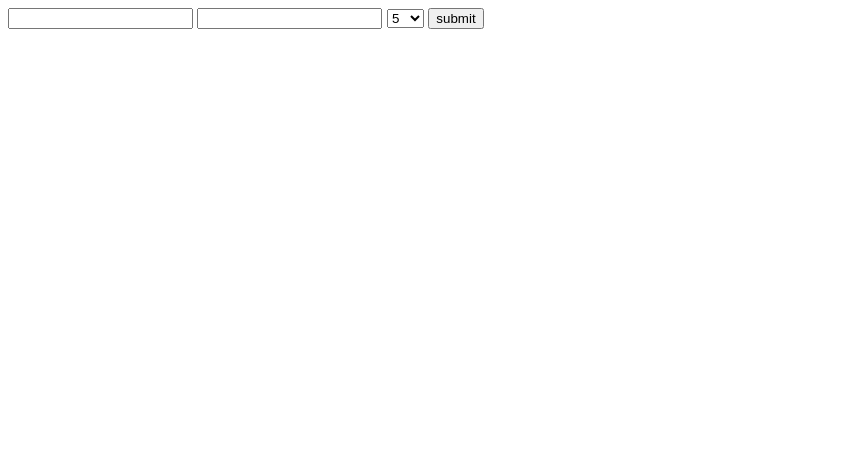
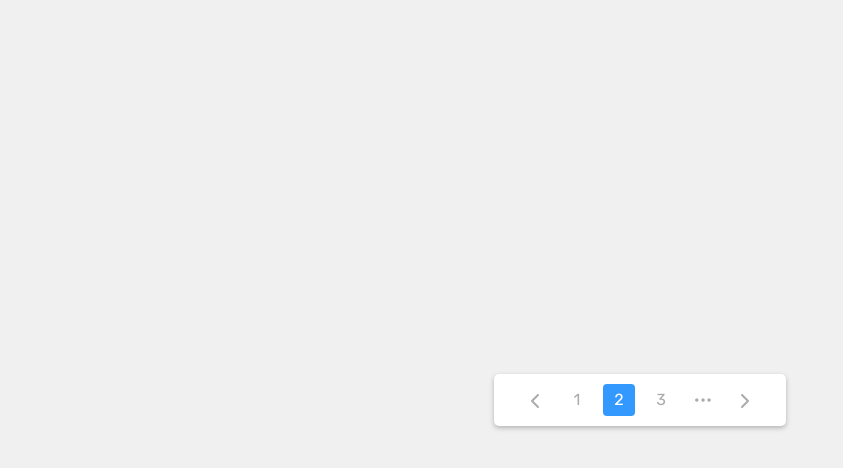
Before and after one commit to daicatam001/prebuild-ui-components, a plain HTML site: page pagination/index.html in a window 1280 px wide. Shown: the whole page, without its empty margins (0-843 px from the left). Drawn offline with Linux system fonts and the light colour scheme.

Commit message:
pagination: UI update

```diff
--- a/pagination/index.html
+++ b/pagination/index.html
@@ -1,46 +1,71 @@
 <!DOCTYPE html>
 <html lang="en">
-
-<head>
+  <head>
     <meta charset="UTF-8" />
     <meta http-equiv="X-UA-Compatible" content="IE=edge" />
     <meta name="viewport" content="width=device-width, initial-scale=1.0" />
+    <link rel="preconnect" href="https://fonts.googleapis.com" />
+    <link rel="preconnect" href="https://fonts.gstatic.com" crossorigin />
+    <link
+      href="https://fonts.googleapis.com/css2?family=Rubik:ital,wght@0,400;0,500;0,600;0,700;1,400;1,500;1,600;1,700&display=swap"
+      rel="stylesheet"
+    />
     <link rel="stylesheet" href="style.css" />
     <title>Pagination</title>
-</head>
+  </head>
 
-<body>
-    <div class="pagination-input">
-        <input type="number" id="total" />
-        <input type="number" id="current-page" />
-        <select id="page-size">
-        <option value="5">5</option>
-        <option value="10">10</option>
-        <option value="20">20</option>
-        <option value="50">50</option>
-      </select>
-        <button id="submit-button">submit</button>
+  <body>
+    <div style="display: none">
+      <svg
+        id="ico-chevron-left"
+        xmlns="http://www.w3.org/2000/svg"
+        fill="none"
+        stroke="currentColor"
+        stroke-width="2"
+        stroke-linecap="round"
+        stroke-linejoin="round"
+        class="feather feather-chevron-left"
+      >
+        <polyline points="15 18 9 12 15 6"></polyline>
+      </svg>
+      <svg
+        id="ico-chevron-right"
+        xmlns="http://www.w3.org/2000/svg"
+        width="24"
+        height="24"
+        viewBox="0 0 24 24"
+        fill="none"
+        stroke="currentColor"
+        stroke-width="2"
+        stroke-linecap="round"
+        stroke-linejoin="round"
+        class="feather feather-chevron-right"
+      >
+        <polyline points="9 18 15 12 9 6"></polyline>
+      </svg>
     </div>
 
-    <div class="pagination-preview">
-        <ul class="pagination"></ul>
+    <div class="container">
+      <div class="pagination-preview">
+        <ul class="pagination">
+          <div class="pagination__prev">
+            <svg width="24" height="24" viewBox="0 0 24 24">
+              <use href="#ico-chevron-left"></use>
+            </svg>
+          </div>
+          <div class="pagination__item"><a>1</a></div>
+          <div class="pagination__item active">2</div>
+          <div class="pagination__item">3</div>
+          <div class="pagination__expand">•••</div>
+          <div class="pagination__next">
+            <svg width="24" height="24" viewBox="0 0 24 24">
+              <use href="#ico-chevron-right"></use>
+            </svg>
+          </div>
+        </ul>
+      </div>
     </div>
 
-    <template id="page-prev-temp">
-      <li class="page-prev">
-        <a class="page-link">&#60;</a>
-      </li>
-    </template>
-    <template id="page-next-temp">
-      <li class="page-next">
-        <a class="page-link">&#62;</a>
-      </li>
-    </template>
-    <template id="page-item-temp">
-      <li class="page-item"><a href="" class="page-link"></a></li>
-    </template>
-
     <script src="script.js"></script>
-</body>
-
+  </body>
 </html>
--- a/pagination/script.js
+++ b/pagination/script.js
@@ -8,6 +8,10 @@ const pagePrevTempEl = document.querySelector("#page-prev-temp");
 const pageNextTempEl = document.querySelector("#page-next-temp");
 
 submitButtonEl.addEventListener("click", function() {
+    render();
+});
+
+function render(current = 1) {
     paginationEl.innerHTML = "";
     const total = totalEl.value;
     const pageSize = pageSizeEl.value;
@@ -15,14 +19,22 @@ submitButtonEl.addEventListener("click", function() {
     if (pageCount == 0) {
         return;
     }
-    const pagePrevEl = document.importNode(pagePrevTempEl.content, true);
-    const pageNextEl = document.importNode(pageNextTempEl.content, true);
+    if (current > pageCount) {
+        current = pageCount;
+    }
+    paginationEl.setAttribute("aria-current", current);
+    pagePrevTempEl.content.cloneNode(true);
+    const pagePrevEl = pagePrevTempEl.content.cloneNode();
+    const pageNextEl = pageNextTempEl.content.cloneNode();
 
     paginationEl.appendChild(pagePrevEl);
+    if (current === 1) {
+        console.log(pagePrevEl.firstElementChild);
+    }
     for (let i = 1; i <= pageCount; i++) {
         const pageItem = document.importNode(pageItemTmpEl.content, true);
         pageItem.querySelector("a").innerText = i;
         paginationEl.appendChild(pageItem);
     }
     paginationEl.appendChild(pageNextEl);
-});
+}
--- a/pagination/style.css
+++ b/pagination/style.css
@@ -1,29 +1,71 @@
+:root {
+  --container-bg: #f0f0f0;
+  --pagination-bg: #ffffff;
+  --pagination-radius: 5px;
+  --pagination-shadow: 0 2px 5px rgba(0, 0, 0, 0.25);
+  --pagination-item-clr: #ababab;
+  --pagination-item-bg-hover: #eaeaea;
+  --pagination-item-active-clr: #ffffff;
+  --pagination-item-active-bg: #3399ff;
+}
 
-*{
-    font-family: sans-serif;
-    box-sizing: border-box;
+* {
+  box-sizing: border-box;
+  margin: 0;
+  padding: 0;
+}
+
+html,
+body {
+  height: 100vh;
+  font-family: "Rubik", sans-serif;
+}
+
+.container {
+  display: flex;
+  align-items: center;
+  justify-content: center;
+  height: 100%;
+  background-color: var(--container-bg);
 }
 
 .pagination {
   list-style: none;
   padding: 0;
   margin: 0;
+  padding: 10px 25px;
+  display: flex;
+  gap: 10px;
+  border-radius: var(--pagination-radius);
+  background-color: var(--pagination-bg);
+  box-shadow: var(--pagination-shadow);
 }
 
-.page-item,
-.page-prev,
-.page-next {
-  display: inline-block;
+.pagination__item,
+.pagination__prev,
+.pagination__expand,
+.pagination__next {
   text-align: center;
   height: 32px;
   min-width: 32px;
-  line-height: 30px;
-  border: 1px solid rgba(68, 58, 58, 0.45);
+  line-height: 32px;
   border-radius: 4px;
-  margin-right: 5px;
   user-select: none;
+  color: var(--pagination-item-clr);
 }
 
-a {
-  text-decoration: none;
+.pagination__item:hover,
+.pagination__next:hover,
+.pagination__prev:hover {
+  background-color: var(--pagination-item-bg-hover);
 }
+
+.pagination__item.active {
+  background-color: var(--pagination-item-active-bg);
+  color: var(--pagination-item-active-clr);
+}
+
+.pagination__next svg,
+.pagination__prev svg {
+  margin-top: 5px;
+}
```
